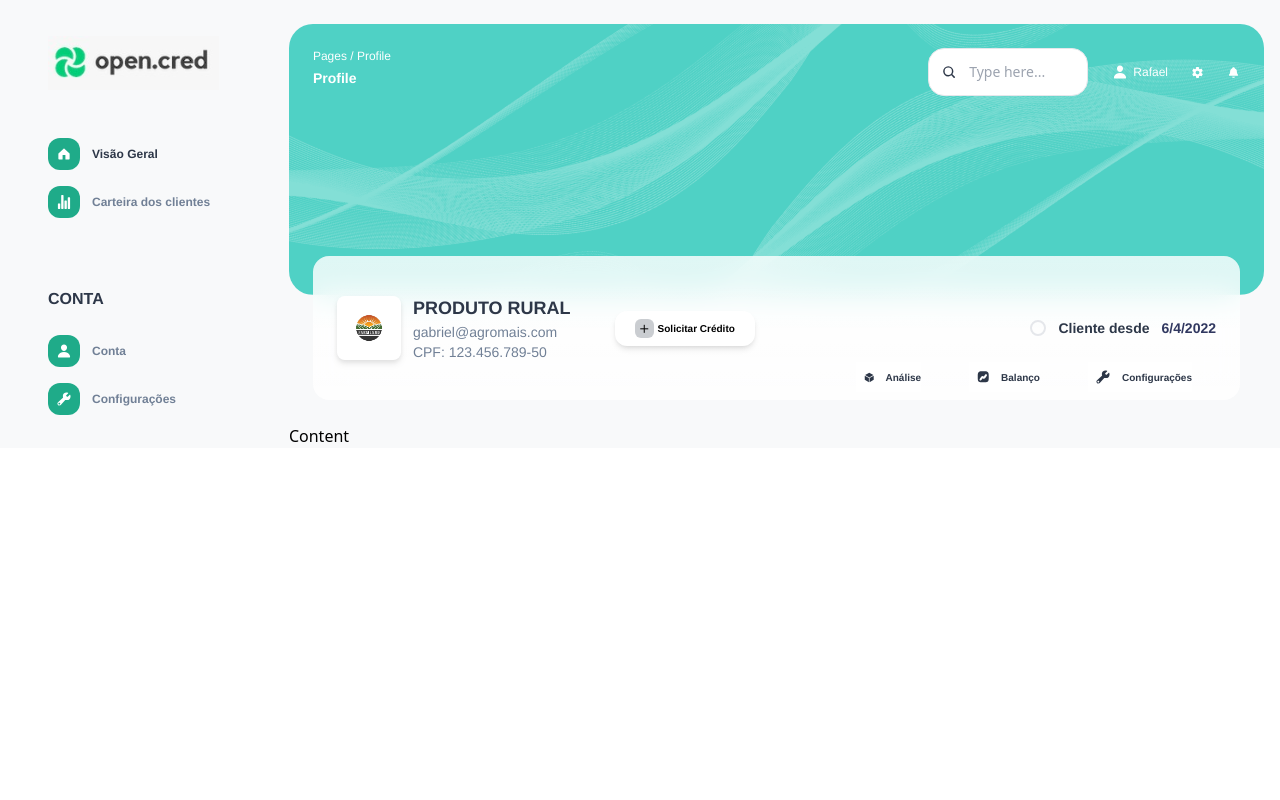
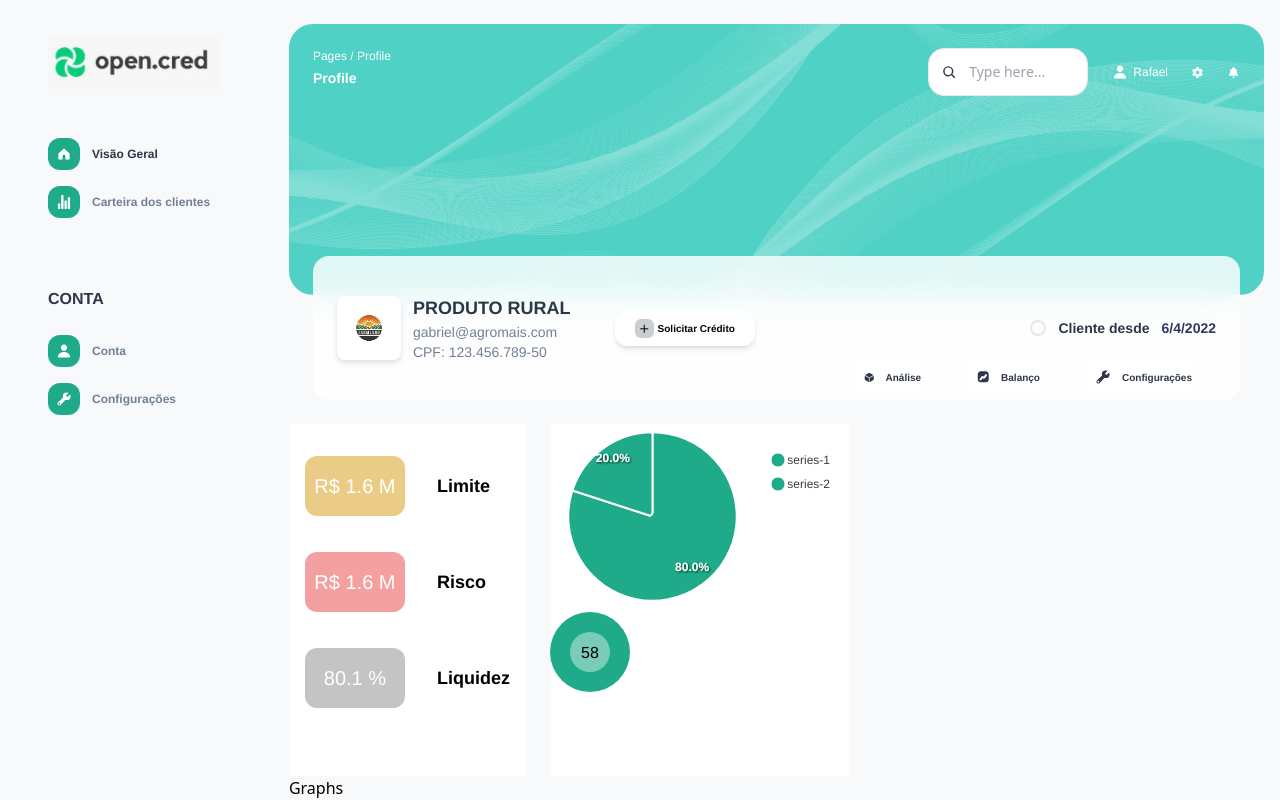
Before and after one commit to doubleyooz/react-chart-dashboard, a React (Create React App) app: page / in a window 1280 px wide. Built offline with nearby package versions, Linux system fonts and the light colour scheme.

Commit message:
add: first section

```diff
--- a/package.json
+++ b/package.json
@@ -2,6 +2,7 @@
   "name": "react-open-cred",
   "version": "0.1.0",
   "private": true,
+
   "dependencies": {
     "@testing-library/jest-dom": "^5.14.1",
     "@testing-library/react": "^13.0.0",
@@ -10,7 +11,9 @@
     "@types/node": "^16.7.13",
     "@types/react": "^18.0.0",
     "@types/react-dom": "^18.0.0",
+    "apexcharts": "^3.35.3",
     "react": "^18.1.0",
+    "react-apexcharts": "^1.4.0",
     "react-dom": "^18.1.0",
     "react-router-dom": "^6.3.0",
     "react-scripts": "5.0.1",
--- /dev/null
+++ b/src/components/FirstSection.tsx
@@ -0,0 +1,85 @@
+import ReactApexChart from 'react-apexcharts';
+import { ApexOptions } from 'apexcharts';
+
+interface Props {
+    colour: string;
+    value: number;
+    description: string;
+    percentage?: boolean;
+}
+
+const Label: React.FC<Props> = ({ colour, value, description, percentage }) => {
+    return (
+        <div className="flex items-center gap-8 pb-9">
+            <div
+                className="px-2 py-4 rounded-xl min-w-[100px] text-center"
+                style={{ backgroundColor: colour }}
+            >
+                <span className="text-white text-xl ">
+                    {percentage ? `${value} %` : `R$ ${value} M`}
+                </span>
+            </div>
+            <span className="font-bold text-lg">{description}</span>
+        </div>
+    );
+};
+
+const FirstSection: React.FC<{}> = () => {
+    const series = [1.6, 0.4];
+
+    const options: ApexOptions = {
+        chart: {
+            height: 130,
+        },
+        colors: ['#1fab89'],
+        plotOptions: {
+            pie: {
+                donut: {
+                    labels: {
+                        show: true,
+                        name: {
+                            show: true,
+                        },
+                        value: {
+                            show: true,
+                        },
+                    },
+                },
+            },
+        },
+    };
+
+    return (
+        <div className="flex gap-6 ">
+            <div className="bg-white px-4 py-8">
+                <Label
+                    description="Limite"
+                    value={series[0]}
+                    colour="#EBCC86"
+                />
+                <Label description="Risco" value={series[0]} colour="#F4A0A0" />
+                <Label
+                    description="Liquidez"
+                    value={80.1}
+                    colour="#C4C4C4"
+                    percentage={true}
+                />
+            </div>
+            <div className="bg-white">
+                <ReactApexChart
+                    options={options}
+                    series={series}
+                    type="pie"
+
+                />
+                <div className="relative rounded-full bg-skin-detail_1 w-20 h-20">
+                    <div className="text-center leading-10 absolute top-1/4 left-1/4 rounded-full bg-white bg-opacity-40 w-10 h-10">
+                        <span>58</span>
+                    </div>
+                </div>
+            </div>
+        </div>
+    );
+};
+
+export default FirstSection;
--- a/src/pages/Dashboard.tsx
+++ b/src/pages/Dashboard.tsx
@@ -2,6 +2,7 @@ import background from '../assets/content/background.png';
 import SideMenu from '../components/SideMenu';
 import Header from '../components/Header';
 import Card from '../components/Card';
+import FirstSection from '../components/FirstSection';
 
 const Dashboard = () => {
     const data = {
@@ -23,7 +24,8 @@ const Dashboard = () => {
                 </div>
                 <Header/>
                 <Card data={data} />
-                Content
+                <FirstSection/>
+                Graphs
             </div>
         </div>
     );
```
Also changed, not shown: 1 other file (tests, documents, lock files or other folders).
